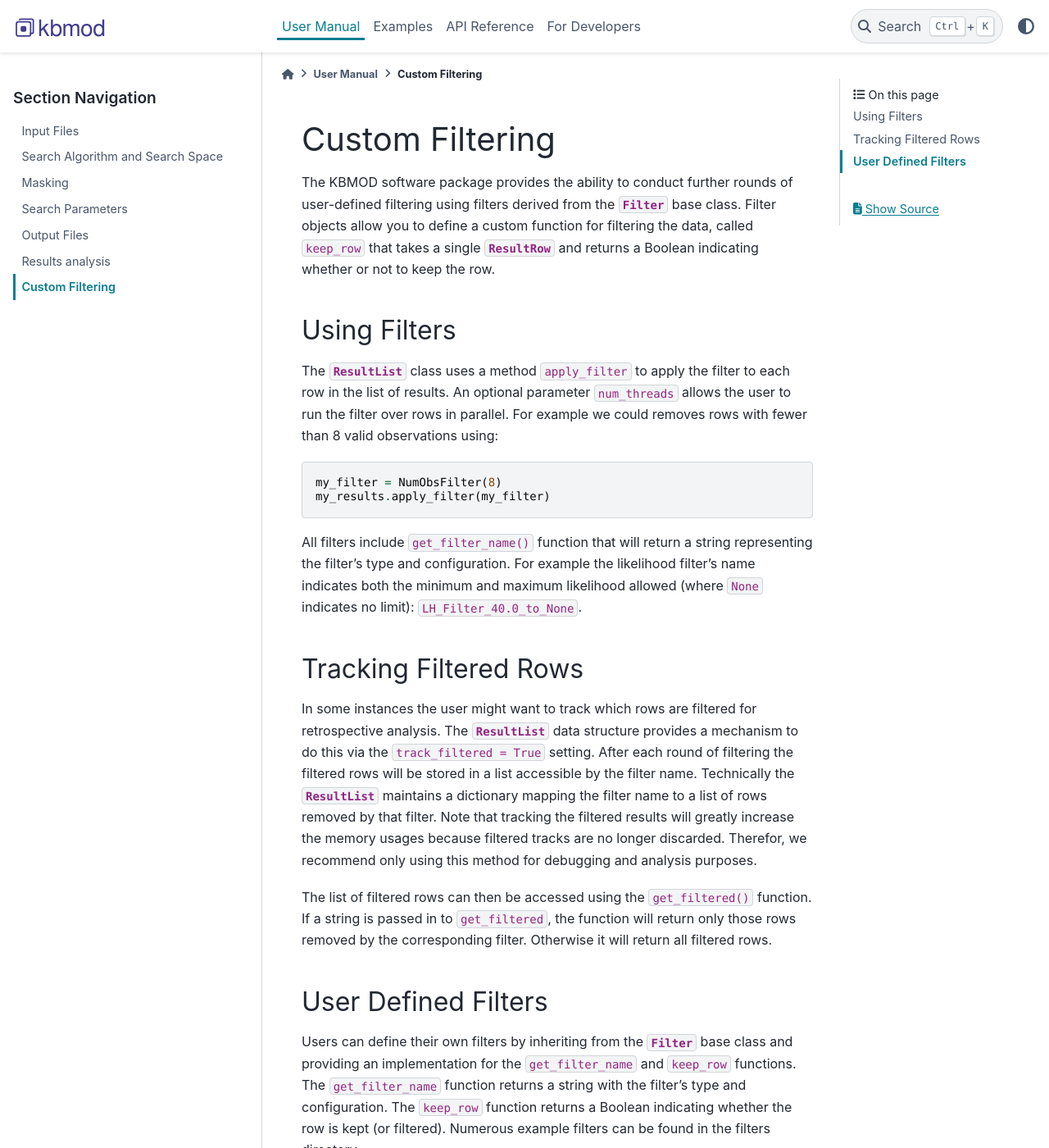
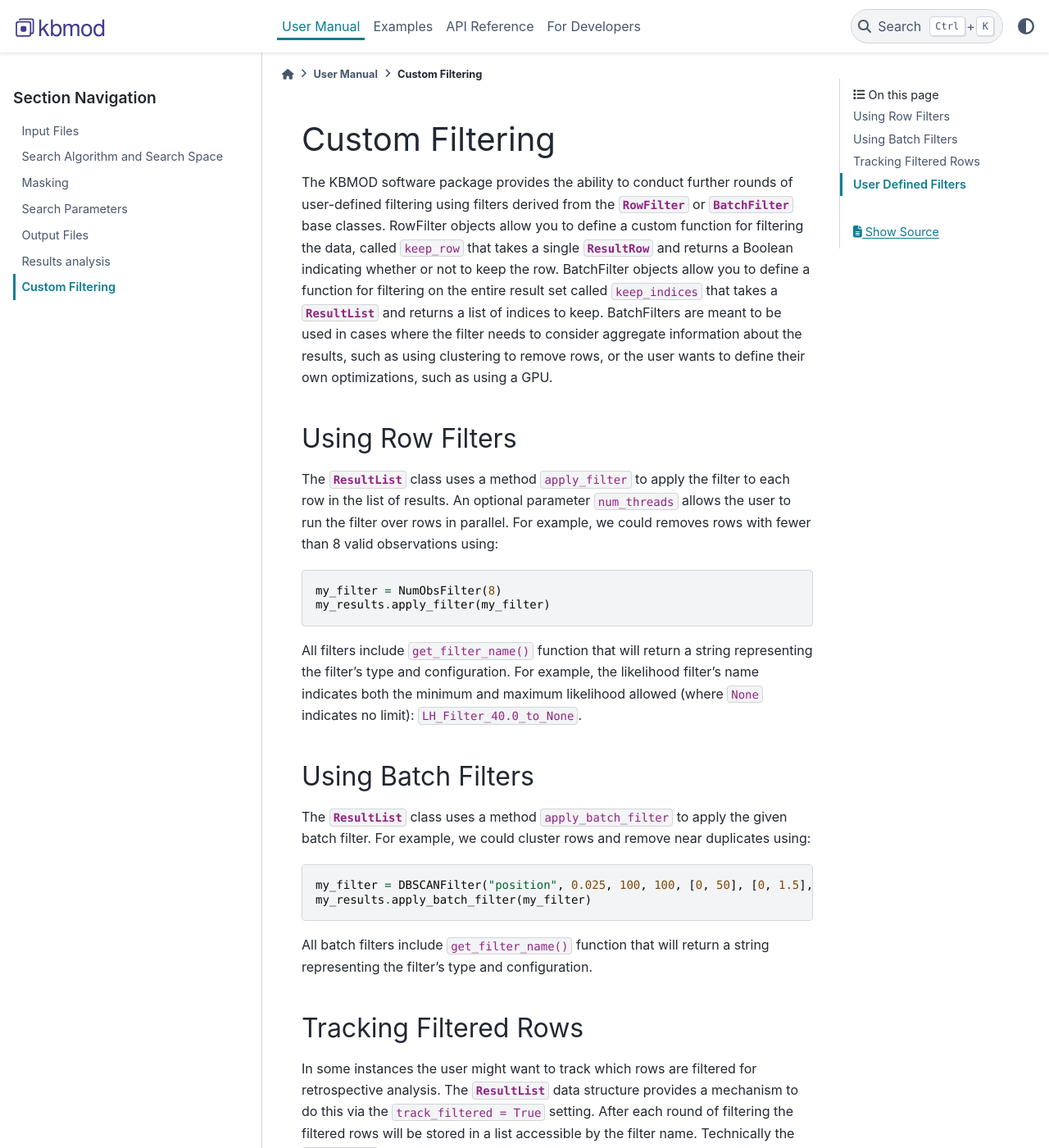
Before and after one commit to dirac-institute/kbmod, a Sphinx documentation site: the page built from docs/source/user_manual/custom_filtering.rst, in a window 1280 px wide and 1400 px high. Shown: the whole window at 82% size. Built offline with Sphinx 7.4.7 and the PyData theme 0.15.4, drawn with Linux system fonts in a browser that asks for light colours; pages that are not in the unit, such as notebooks, are missing from menus; some of the changed text lies outside the part shown.

Commit message:
Update documentation.

```diff
--- a/docs/source/user_manual/custom_filtering.rst
+++ b/docs/source/user_manual/custom_filtering.rst
@@ -1,17 +1,34 @@
 Custom Filtering
 ================
 
-The KBMOD software package provides the ability to conduct further rounds of user-defined filtering using filters derived from the :py:class:`~kbmod.filters.Filter` base class. Filter objects allow you to define a custom function for filtering the data, called ``keep_row`` that takes a single :py:class:`~kbmod.ResultRow` and returns a Boolean indicating whether or not to keep the row.
+The KBMOD software package provides the ability to conduct further rounds of user-defined filtering using filters derived from the :py:class:`~kbmod.filters.RowFilter` or :py:class:`~kbmod.filters.BatchFilter` base classes.
+RowFilter objects allow you to define a custom function for filtering the data, called ``keep_row`` that takes a single :py:class:`~kbmod.ResultRow` and returns a Boolean indicating whether or not to keep the row.
+BatchFilter objects allow you to define a function for filtering on the entire result set called ``keep_indices`` that takes a :py:class:`~kbmod.ResultList` and returns a list of indices to keep.
+BatchFilters are meant to be used in cases where the filter needs to consider aggregate information about the results, such as using clustering to remove rows, or the user wants to define their own optimizations, such as using a GPU.
 
-Using Filters
--------------
+Using Row Filters
+-----------------
 
-The :py:class:`~kbmod.ResultList` class uses a method ``apply_filter`` to apply the filter to each row in the list of results. An optional parameter ``num_threads`` allows the user to run the filter over rows in parallel. For example we could removes rows with fewer than 8 valid observations using::
+The :py:class:`~kbmod.ResultList` class uses a method ``apply_filter`` to apply the filter to each row in the list of results.
+An optional parameter ``num_threads`` allows the user to run the filter over rows in parallel.
+For example, we could removes rows with fewer than 8 valid observations using::
 
     my_filter = NumObsFilter(8)
     my_results.apply_filter(my_filter)
 
-All filters include ``get_filter_name()`` function that will return a string representing the filter’s type and configuration. For example the likelihood filter’s name indicates both the minimum and maximum likelihood allowed (where ``None`` indicates no limit): ``LH_Filter_40.0_to_None``.
+All filters include ``get_filter_name()`` function that will return a string representing the filter’s type and configuration.
+For example, the likelihood filter’s name indicates both the minimum and maximum likelihood allowed (where ``None`` indicates no limit): ``LH_Filter_40.0_to_None``.
+
+Using Batch Filters
+-------------------
+
+The :py:class:`~kbmod.ResultList` class uses a method ``apply_batch_filter`` to apply the given batch filter. For example, we could cluster rows and remove near duplicates using::
+
+    my_filter = DBSCANFilter("position", 0.025, 100, 100, [0, 50], [0, 1.5], times)
+    my_results.apply_batch_filter(my_filter)
+
+All batch filters include ``get_filter_name()`` function that will return a string representing the filter’s type and configuration.
+
 
 Tracking Filtered Rows
 ----------------------
@@ -23,4 +40,7 @@ The list of filtered rows can then be accessed using the ``get_filtered()`` func
 User Defined Filters
 --------------------
 
-Users can define their own filters by inheriting from the :py:class:`~kbmod.filters.Filter` base class and providing an implementation for the ``get_filter_name`` and  ``keep_row`` functions. The ``get_filter_name`` function returns a string with the filter’s type and configuration. The ``keep_row`` function returns a Boolean indicating whether the row is kept (or filtered). Numerous example filters can be found in the filters directory.
+Users can define their own filters by inheriting from the :py:class:`~kbmod.filters.RowFilter` or :py:class:`~kbmod.filters.BatchFilter` base classes and providing an implementation for the ``get_filter_name`` and  ``keep_row`` functions. The ``get_filter_name`` function returns a string with the filter’s type and configuration.
+For row filters, the user defines a ``keep_row`` function that returns a Boolean indicating whether the row is kept (or filtered).
+For batch filters, the user defines a ``keep_indices`` that returns a list of indices.
+Numerous example filters can be found in the ``src/filters/`` directory.
```
